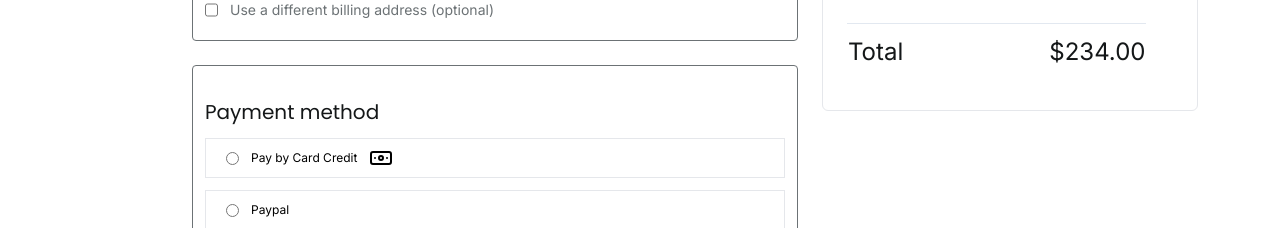
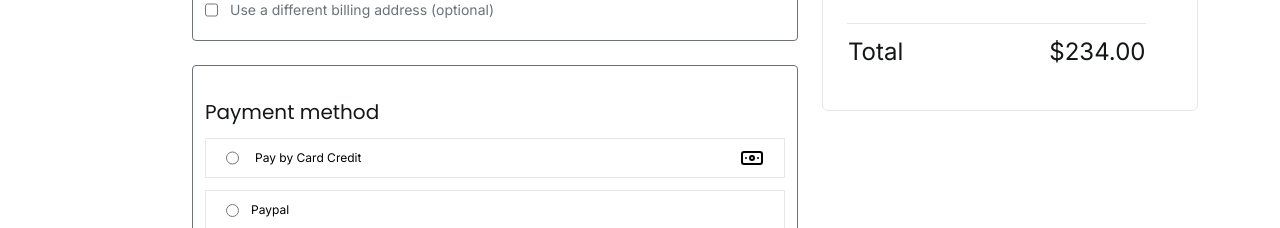
Before and after one commit to jeremiah-olisa/Deele, a Vue app: page /checkout in a window 1280 px wide. Shown: the part 1140-1368 px from the top of the page. Built offline with nearby package versions, Linux system fonts and the light colour scheme.

Commit message:
made changes

```diff
--- a/src/views/CartDetailView.vue
+++ b/src/views/CartDetailView.vue
@@ -17,10 +17,10 @@ import { cartItems, emptyCart, subTotal } from './../store/cart.store'
   </div>
   <div class="flex justify-center gap-24">
     <CartMenu :page="1" name="Shopping Cart" :is-active="true" />
-    <CartMenu :page="2" name="Checkout details" :is-active="false" />
-    <RouterLink to="/CartOrder">
-      <CartMenu :page="3" name="Order complete" :is-active="false" />
+    <RouterLink to="/checkout">
+      <CartMenu :page="2" name="Checkout details" :is-active="false" />
     </RouterLink>
+    <CartMenu :page="3" name="Order complete" :is-active="false" />
   </div>
 
   <div class="flex justify-center gap-20 pt-10 pb-20">
--- a/src/views/CheckOutDetailsView.vue
+++ b/src/views/CheckOutDetailsView.vue
@@ -3,6 +3,7 @@ import NavigationBar from '@/components/layout/NavigationBar.vue'
 import { Check } from 'lucide-vue-next';
 import { Banknote } from 'lucide-vue-next';
 import { TicketPercent } from 'lucide-vue-next';
+import CartMenu from '@/components/Cart/CartMenu.vue';
 </script>
 
 
@@ -16,6 +17,11 @@ import { TicketPercent } from 'lucide-vue-next';
         <div class="px-44 ml-52 ">
           <h1 class="text-[#000000] text-4xl font-poppins">Check Out</h1>
         </div>
+        <!-- <div class="flex justify-center gap-24">
+          <CartMenu :name= "<Check/>"  name="Shopping Cart" :is-active="true" />
+          <CartMenu :page="2" name="Checkout details" :is-active="false" />
+          <CartMenu :page="3" name="Order complete" :is-active="false" />
+        </div> -->
         <div class="flex flex-row gap-8 pt-10 relative px-10 ml-52">
           <div class="flex font-inter text-sm text-[#38CB89] gap-4 border-b-2 pb-2 border-[#38CB89] ">
             <button class="absolute -left-2 top-9 rounded-full bg-[#38CB89]  text-[#FCFCFD] p-1 w-8"><Check /></button>
@@ -90,10 +96,14 @@ import { TicketPercent } from 'lucide-vue-next';
             <form action="">
               <h4 class="font-poppins text-xl text-[#141718] mt-3">Payment method</h4>
               <div class="flex flex-col">
-                <div class="flex gap-3 border w-[580px] h-[40px] pl-5 mt-3 items-center ">
-                  <input type="radio" name="card" id="radio">
+                <div class="flex justify-between border w-[580px] h-[40px] pl-5 pr-5 mt-3 items-center ">
+                  <div class="flex gap-4">
+                    <input type="radio" name="card" id="radio">
                     <label class="font-inter text-xs"  for="Pay by Card Credit">Pay by Card Credit</label>
+                  </div>
+                  <div>
                     <Banknote   :size="24" />
+                  </div>
                 </div>
                 <div class="flex gap-3 border w-[580px] h-[40px] pl-5 mt-3 items-center ">
                   <input type="radio" name="card" id="radio">
--- a/src/views/ProductListView.vue
+++ b/src/views/ProductListView.vue
@@ -5,9 +5,9 @@ import NewsletterComponent from '@/components/layout/NewsletterComponent.vue';
 import ShopBannerComponent from '@/components/Home/ShopBannerComponent.vue';
 // import ProductRatingComponent from '@/components/Shop/ProductRatingComponent.vue';
 import { Grid3x3 } from 'lucide-vue-next';
-import { LayoutGrid } from 'lucide-vue-next';
-import { StretchVertical } from 'lucide-vue-next';
-import { StretchHorizontal } from 'lucide-vue-next';
+import { LayoutGrid, StretchVertical, StretchHorizontal  } from 'lucide-vue-next';
+// import { StretchVertical } from 'lucide-vue-next';
+// import { StretchHorizontal } from 'lucide-vue-next';
 import {ref} from 'vue'
 
 const mainImageIndex = ref(0)
@@ -56,7 +56,7 @@ const imageURLS = [
             <option value="1">Newest</option>
           </select>
 
-          <div class="flex flex-row w-6 h-5 gap-6 ">
+          <div class="flex gap-6 ">
             <Grid3x3 :size="18" />
             <LayoutGrid :size="18"/>
             <StretchVertical :size="18" />
```
